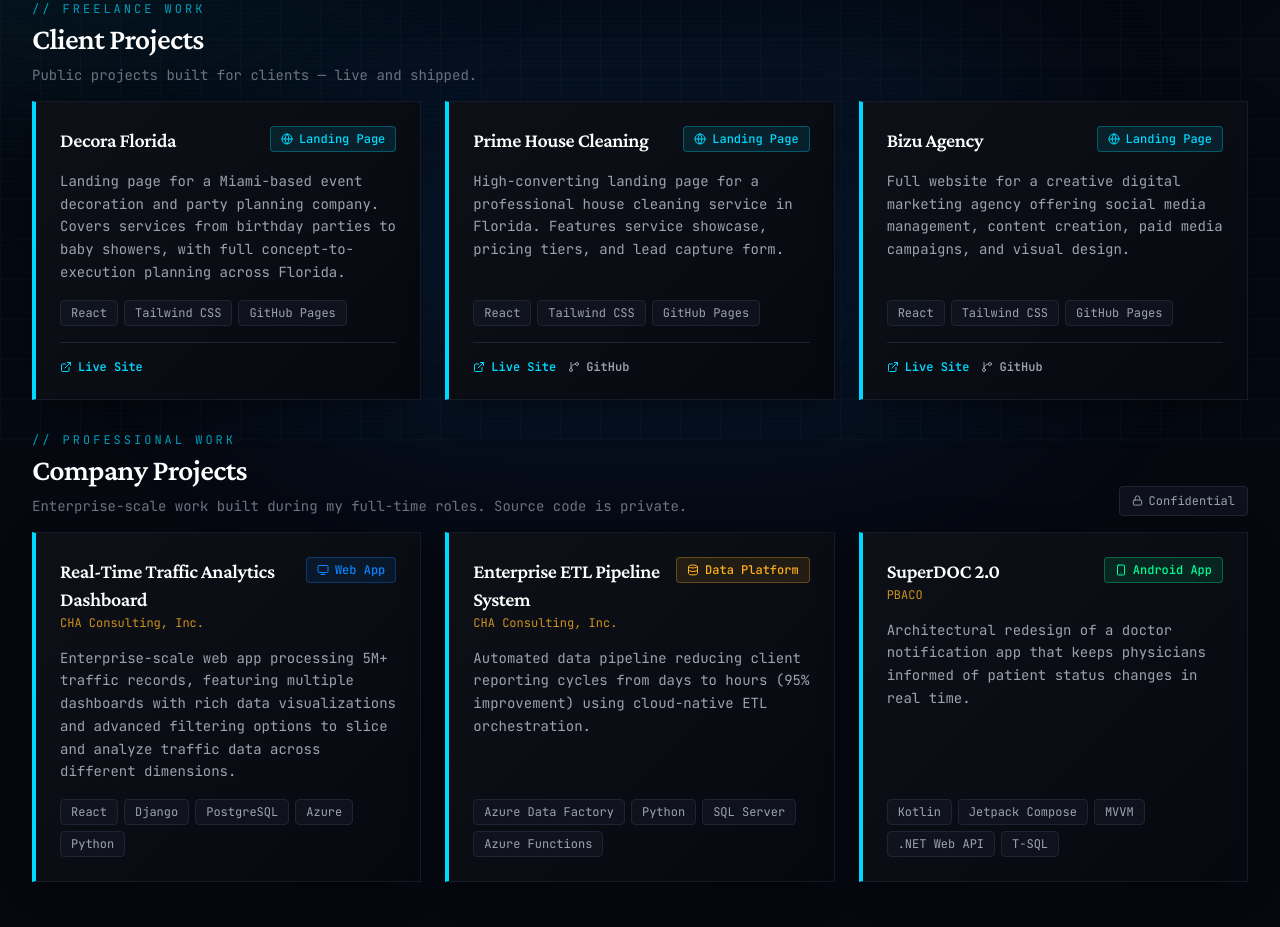
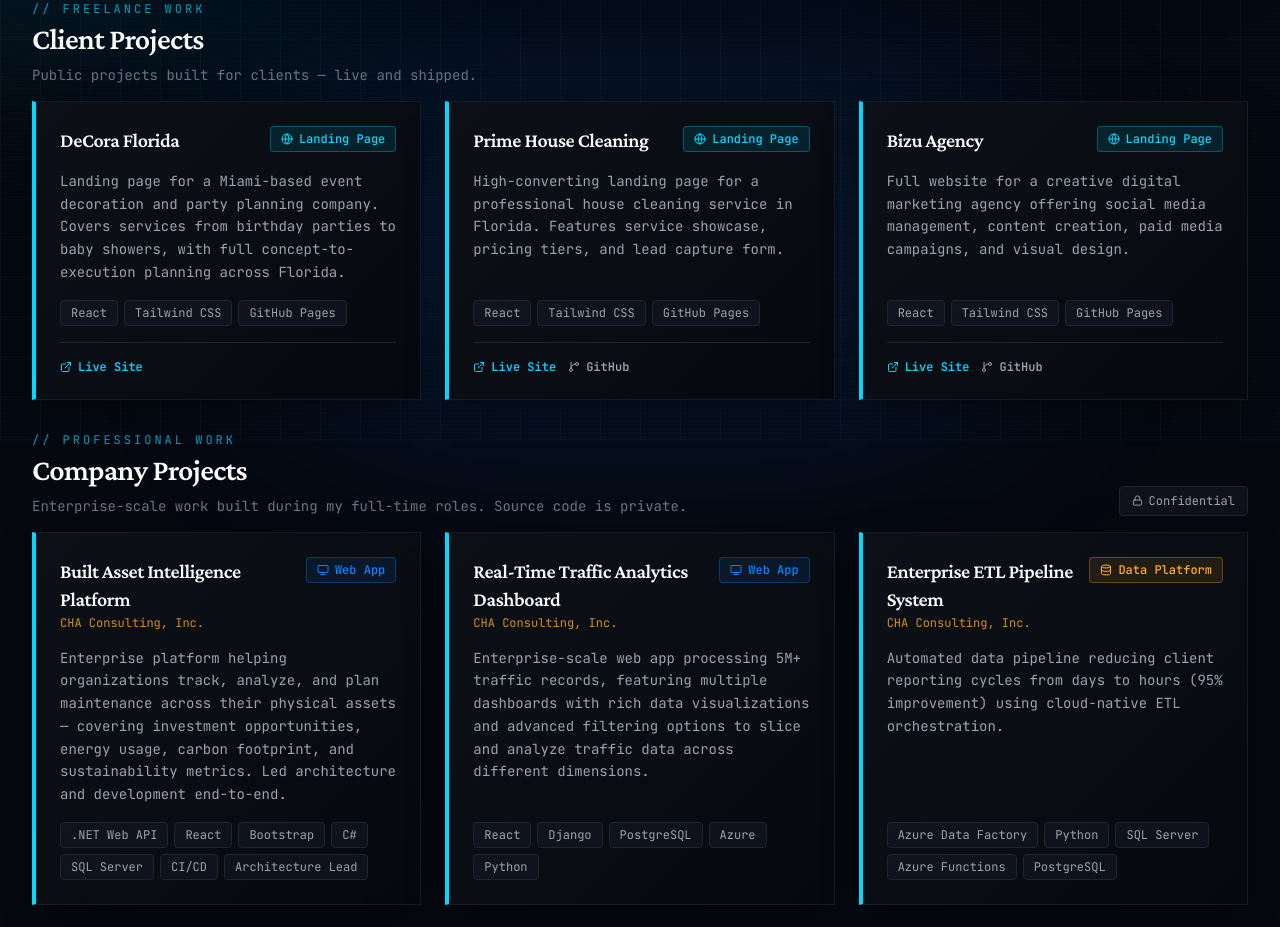
Before and after one commit to barros-m/matheusbarros, a Next.js app: page /portfolio in a window 1280 px wide. Shown: the part 360-1287 px from the top of the page. Built offline with nearby package versions, Linux system fonts and the light colour scheme; no server answers.

Commit message:
refactor: improve project descriptions and add new project to portfolio

```diff
--- a/src/app/portfolio/page.tsx
+++ b/src/app/portfolio/page.tsx
@@ -108,6 +108,7 @@ function ProjectCard({ project }: { project: Project }) {
   );
 }
 
+
 export default function PortfolioPage() {
   return (
     <main className="relative min-h-screen pb-20 pt-8">
--- a/src/data/portfolio.ts
+++ b/src/data/portfolio.ts
@@ -49,7 +49,7 @@ export const experience: Experience[] = [
     period: "June 2022 - Present",
     highlights: [
       "Architect and deliver enterprise-scale systems using C#/.NET, React, Angular, SQL Server, and Azure cloud infrastructure across multiple high-value products.",
-      "Design secure, scalable REST APIs with .NET Core and Entity Framework; build complex relational data models optimized for performance and reliability.",
+      "Design secure, scalable REST APIs with .NET and Entity Framework; build complex relational data models optimized for performance and reliability.",
       "Lead development of real-time analytics dashboards processing 5M+ traffic records using React, Django, PostgreSQL, and cloud-native architecture.",
       "Own Azure infrastructure design including App Services, Functions, Data Factory, and DevOps pipelines—ensuring 99.9% uptime and automated deployments.",
       "Drive AI-assisted development practices across the team, accelerating delivery velocity and code quality through strategic tooling integration.",
@@ -103,7 +103,7 @@ export const skillGroups = [
   },
   {
     label: "Backend",
-    items: ["C#", ".NET Core", "Python", "Django", "Java", "Kotlin", "REST APIs"]
+    items: ["C#", ".NET", "Python", "Django", "Java", "Kotlin", "REST APIs"]
   },
   {
     label: "Data & Cloud",
@@ -128,11 +128,12 @@ export type Project = {
   tags: string[];
   private?: boolean;
   company?: string;
+  featured?: boolean;
 };
 
 export const freelanceProjects: Project[] = [
   {
-    title: "Decora Florida",
+    title: "DeCora Florida",
     description:
       "Landing page for a Miami-based event decoration and party planning company. Covers services from birthday parties to baby showers, with full concept-to-execution planning across Florida.",
     type: "landing-page",
@@ -161,6 +162,16 @@ export const freelanceProjects: Project[] = [
 
 export const privateProjects: Project[] = [
   {
+    title: "Built Asset Intelligence Platform",
+    description:
+      "Enterprise platform helping organizations track, analyze, and plan maintenance across their physical assets — covering investment opportunities, energy usage, carbon footprint, and sustainability metrics. Led architecture and development end-to-end.",
+    type: "web-app",
+    private: true,
+    featured: true,
+    company: "CHA Consulting, Inc.",
+    tags: [".NET Web API", "React", "Bootstrap", "C#", "SQL Server", "CI/CD","Architecture Lead"]
+  },
+  {
     title: "Real-Time Traffic Analytics Dashboard",
     description:
       "Enterprise-scale web app processing 5M+ traffic records, featuring multiple dashboards with rich data visualizations and advanced filtering options to slice and analyze traffic data across different dimensions.",
@@ -176,15 +187,15 @@ export const privateProjects: Project[] = [
     type: "data-platform",
     private: true,
     company: "CHA Consulting, Inc.",
-    tags: ["Azure Data Factory", "Python", "SQL Server", "Azure Functions"]
+    tags: ["Azure Data Factory", "Python", "SQL Server", "Azure Functions", "PostgreSQL"]
   },
   {
     title: "SuperDOC 2.0",
     description:
-      "Architectural redesign of a doctor notification app that keeps physicians informed of patient status changes in real time.",
+      "Architectural redesign of a doctor management app that keeps physicians informed of patient status changes in real time.",
     type: "android-app",
     private: true,
     company: "PBACO",
-    tags: ["Kotlin", "Jetpack Compose", "MVVM", ".NET Web API", "T-SQL"]
+    tags: ["Kotlin", "Jetpack Compose", "MVVM", ".NET Web API", "T-SQL", "HIPAA"]
   }
 ];
```
